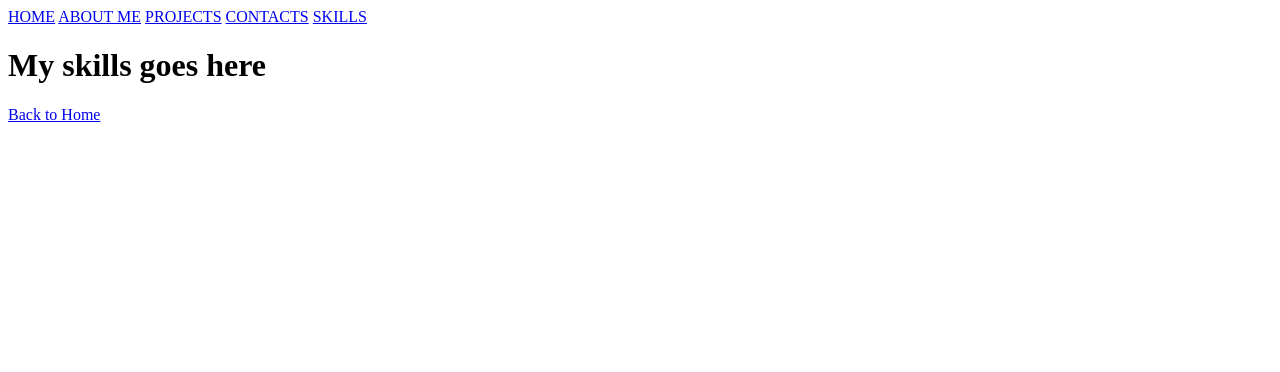
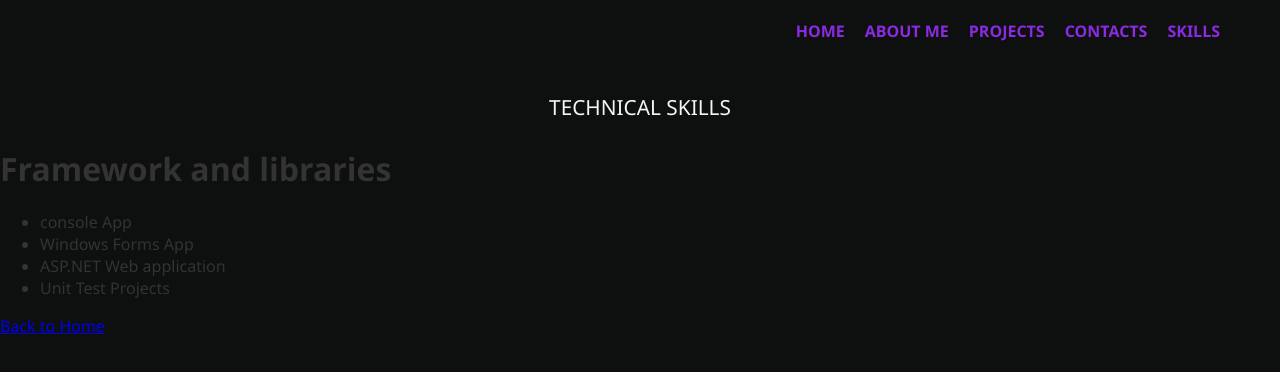
Before and after one commit to SibiyaMbali/Portfolio_website, a plain HTML site: page Skills.html in a window 1280 px wide. Drawn offline with Linux system fonts and the light colour scheme.

Commit message:
added files

```diff
--- a/Skills.html
+++ b/Skills.html
@@ -3,6 +3,7 @@
 <head>
     <meta charset="UTF-8">
     <meta name="viewport" content="width=device-width, initial-scale=1.0">
+    <link rel="stylesheet" href="styles.css">
     <title>Skills</title>
 </head>
 <body>
@@ -14,7 +15,14 @@
         <a href="Skills.html">SKILLS</a>
         </nav>
 
-    <h1>My skills goes here </h1>
+    <p>TECHNICAL SKILLS</p>
+    <h1>Framework and libraries</h1>
+    <ul>
+        <li>console App</li>
+        <li>Windows Forms App</li>
+        <li>ASP.NET Web application</li>
+        <li>Unit Test Projects</li>
+    </ul>
      <a href="index.html">Back to Home</a>
 </body>
 </html>
--- a/styles.css
+++ b/styles.css
@@ -202,3 +202,7 @@ h2 {
  .contact-section a[href="index.html"]:hover {
   background-color:white;
 }
+.Skills p {
+  color: #13830f;
+
+}
```
